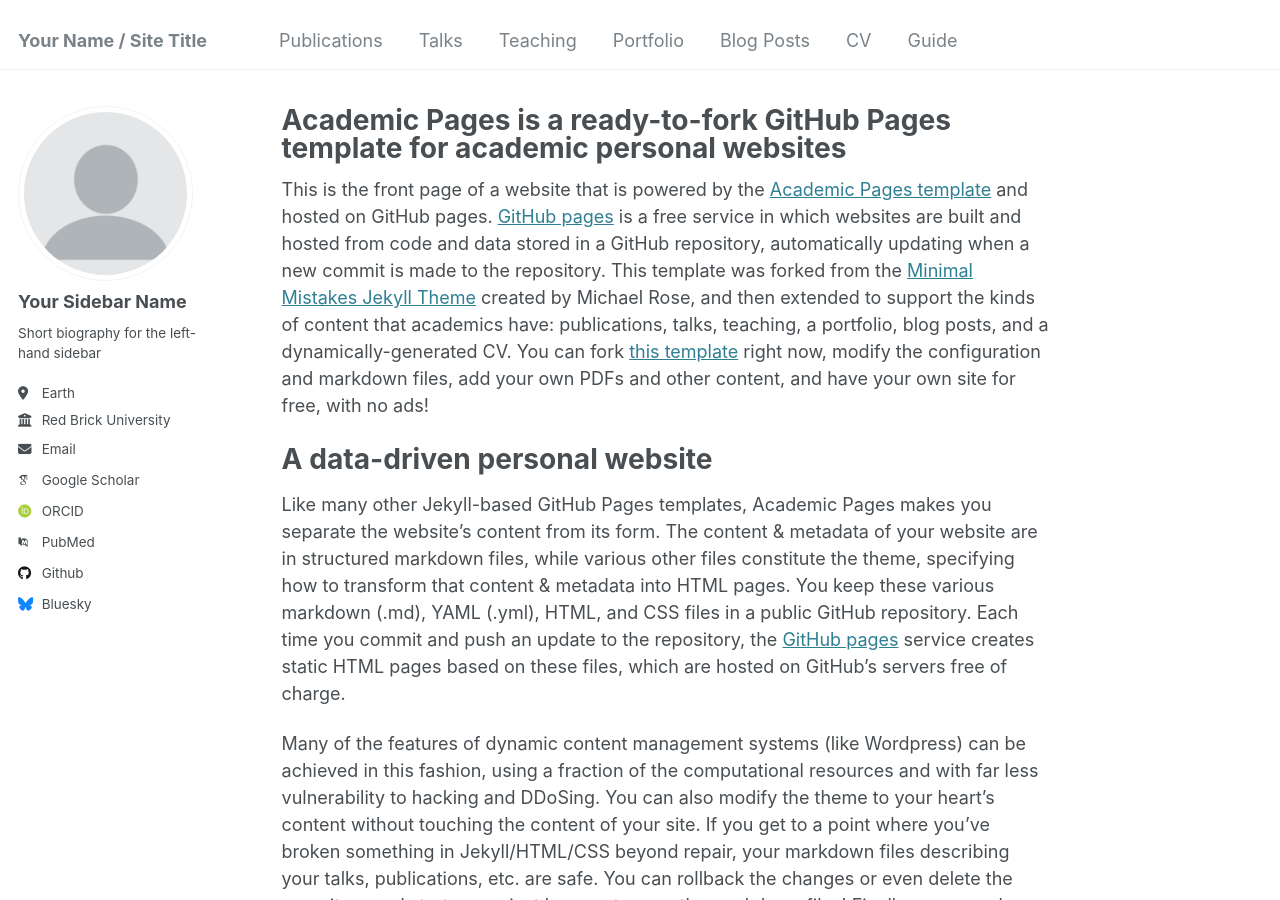
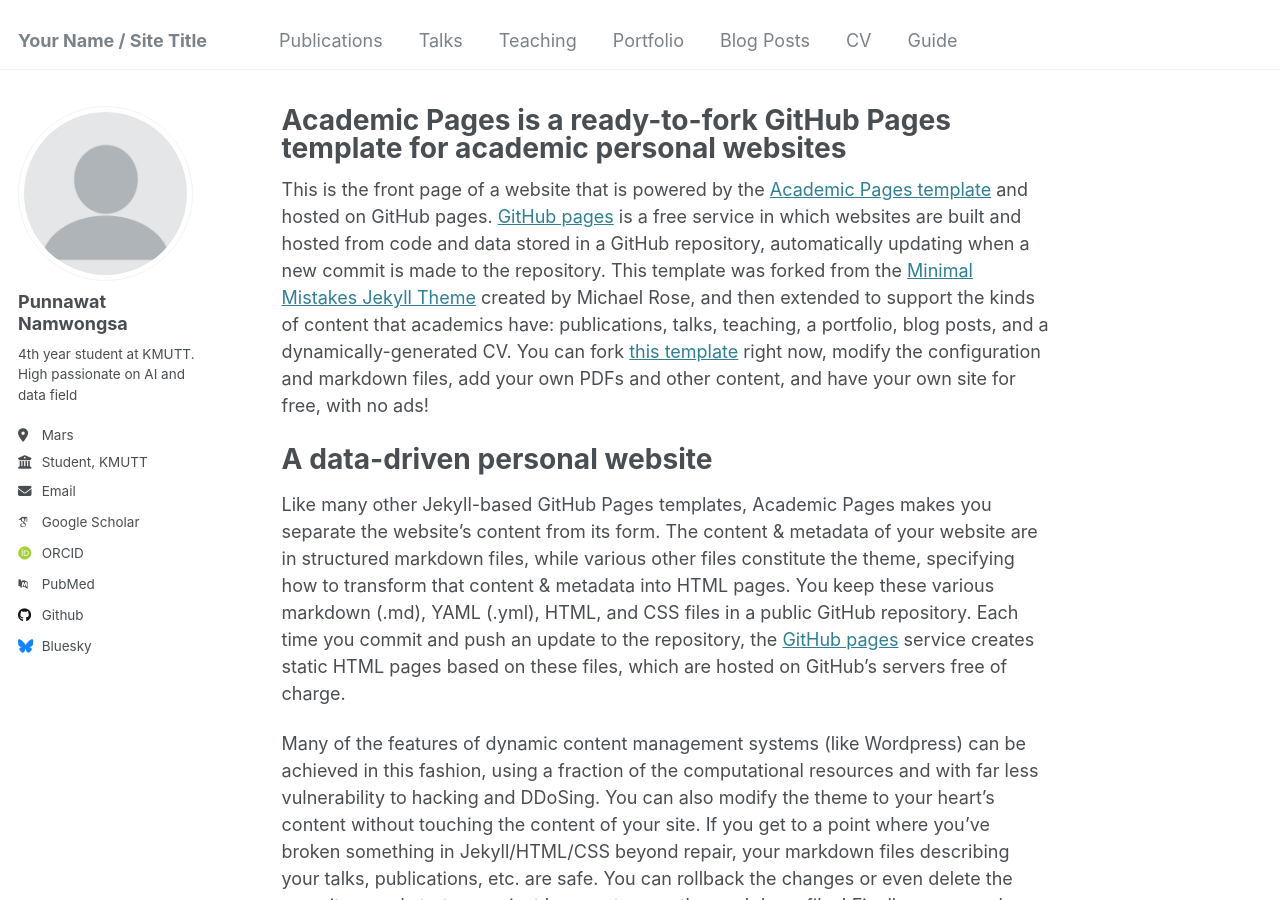
Before and after one commit to WTFPUn/WTFPUn.github.io, a Jekyll site: the page built from _pages/about.md, in a window 1280 px wide and 900 px high. Built offline with Jekyll 4.4.1, drawn with Linux system fonts in a browser that asks for light colours; some web fonts are replaced.

Commit message:
Update _config.yml

```diff
--- a/_config.yml
+++ b/_config.yml
@@ -22,13 +22,13 @@ repository               : "academicpages/academicpages.github.io"
 author:
   # Biographic information
   avatar           : "profile.png"
-  name             : "Your Sidebar Name"
+  name             : "Punnawat Namwongsa"
   pronouns         : # example: "she/her"
-  bio              : "Short biography for the left-hand sidebar"
-  location         : "Earth"
-  employer         : "Red Brick University"
+  bio              : "4th year student at KMUTT. High passionate on AI and data field"
+  location         : "Mars"
+  employer         : "Student, KMUTT"
   uri              : # URL
-  email            : "none@example.org"
+  email            : "punn_namw@hotmail.com"
 
   # Academic websites
   arxiv            : # URL - Update with the correct link to your profile
```
